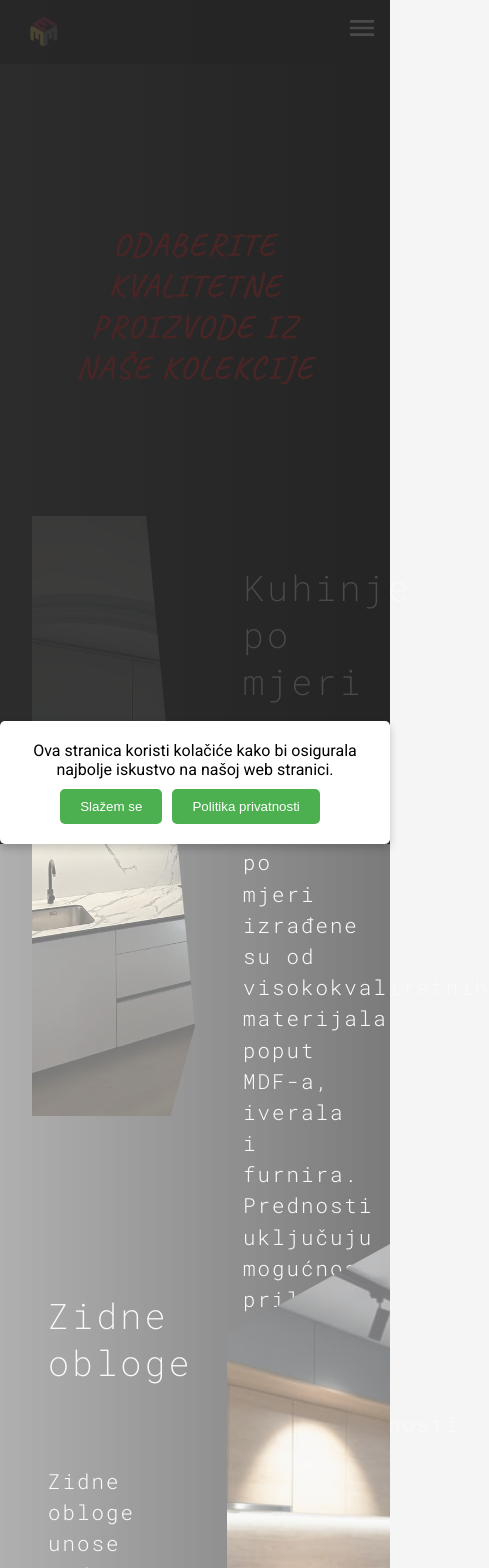
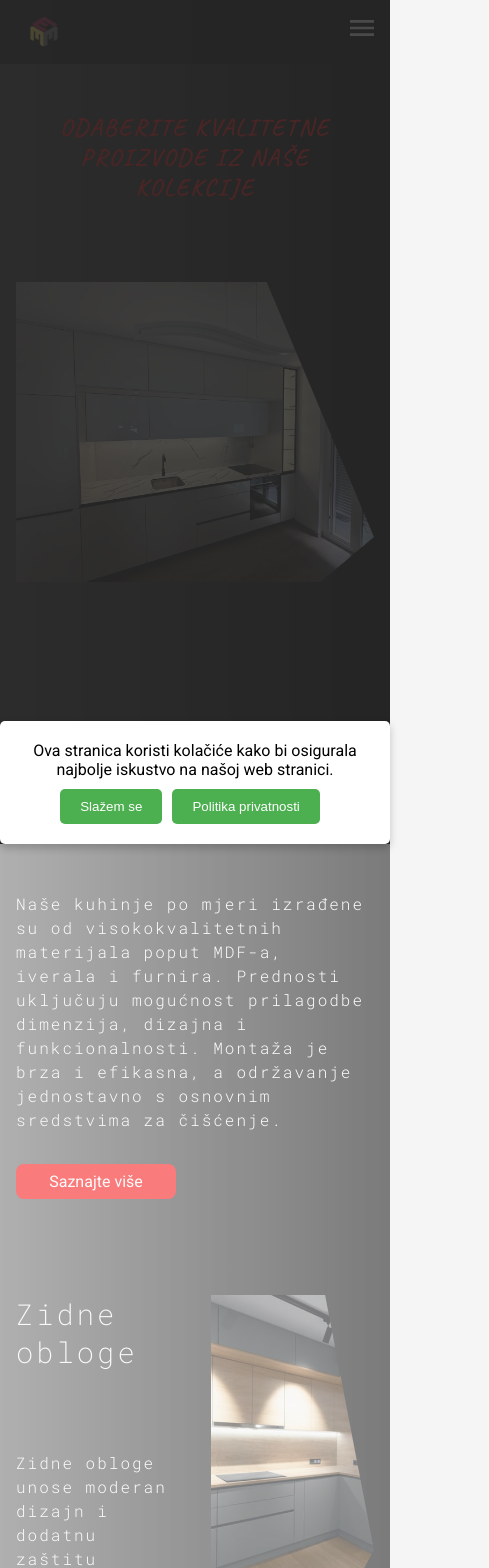
Before and after one commit to AlenZguric/in-3minterijeri, a React (Create React App) app: page /proizvodi in a window 390 px wide. Shown: the top 1568 px of the page, 489 px wide, since content can reach past the window. Built offline with nearby package versions, Linux system fonts and the light colour scheme; a web font is replaced by a local one.

Commit message:
"Updated KitchenComponent.css, KitchenComponent.scss, and galleryPage.css, scss files with changes to font sizes, padding, and margins."

```diff
--- a/src/styles/components/KitchenComponent.css
+++ b/src/styles/components/KitchenComponent.css
@@ -189,7 +189,7 @@
     font-size: 1.8rem;
   }
   .kitchen .kitchen-box .title-kitchen p {
-    font-size: 1.1rem;
+    font-size: 1rem;
   }
   .kitchen .kitchen-box .gallery .large-image {
     min-width: 400px;
--- a/src/styles/components/KitchenComponent.scss
+++ b/src/styles/components/KitchenComponent.scss
@@ -223,7 +223,7 @@
         }
 
         p {
-          font-size: 1.1rem;
+          font-size: 1rem;
         }
       }
 
--- a/src/styles/pages/galleryPage.css
+++ b/src/styles/pages/galleryPage.css
@@ -5,8 +5,8 @@
   flex-direction: column;
   width: 100%;
   min-height: 100vh;
-  background: #000000; /* fallback for old browsers */ /* Chrome 10-25, Safari 5.1-6 */
-  background: linear-gradient(to right, rgba(67, 67, 67, 0.7803921569), #000000); /* W3C, IE 10+/ Edge, Firefox 16+, Chrome 26+, Opera 12+, Safari 7+ */
+  background: #000000;
+  background: linear-gradient(to right, rgba(67, 67, 67, 0.7803921569), #000000);
 }
 .gallery-page main {
   display: flex;
@@ -53,29 +53,29 @@
   -webkit-clip-path: polygon(100% 0, 100% 0, 100% 100%, 0 68%, 0 15%);
           clip-path: polygon(100% 0, 100% 0, 100% 100%, 0 68%, 0 15%);
 }
-.gallery-page main .main-container .article-about-box-descriptions {
+.gallery-page main .main-container .article-about .article-about-box-descriptions {
   display: flex;
   flex-direction: column;
   width: 50%;
   padding: 3rem;
 }
-.gallery-page main .main-container .article-about-box-descriptions h2 {
+.gallery-page main .main-container .article-about .article-about-box-descriptions h2 {
   color: white;
   font-size: 2.2rem;
-  font-family: "roboto mono", sans-serif;
+  font-family: "Roboto Mono", sans-serif;
   letter-spacing: 3px;
   font-weight: 200;
   margin-bottom: 5rem;
 }
-.gallery-page main .main-container .article-about-box-descriptions p {
+.gallery-page main .main-container .article-about .article-about-box-descriptions p {
   font-size: 1.3rem;
   color: white;
   letter-spacing: 2px;
-  font-family: "roboto mono";
+  font-family: "Roboto Mono";
   line-height: 1.5;
   font-weight: 300;
 }
-.gallery-page main .main-container .article-about-box-descriptions a {
+.gallery-page main .main-container .article-about .article-about-box-descriptions a {
   text-decoration: none;
   margin-top: 2rem;
   border: 1 solid red;
@@ -86,7 +86,7 @@
   width: 10rem;
   text-align: center;
 }
-.gallery-page main .main-container .article-about-box {
+.gallery-page main .main-container .article-about .article-about-box {
   display: flex;
   flex-direction: column;
   width: 50%;
@@ -95,7 +95,7 @@
   margin-bottom: 10rem;
   overflow: hidden;
 }
-.gallery-page main .main-container .article-about-box img {
+.gallery-page main .main-container .article-about .article-about-box img {
   display: flex;
   width: 100%;
   height: 600px;
@@ -104,4 +104,101 @@
      object-fit: cover;
   -webkit-clip-path: polygon(0 0, 70% 0, 100% 85%, 85% 100%, 0 100%);
           clip-path: polygon(0 0, 70% 0, 100% 85%, 85% 100%, 0 100%);
+}
+
+@media (max-width: 480px) {
+  .gallery-page main {
+    margin-top: 4rem;
+    margin-bottom: 4rem;
+  }
+  .gallery-page main .main-container .title-section {
+    padding: 2rem;
+  }
+  .gallery-page main .main-container .title-section p {
+    font-size: 1.5rem;
+    margin-top: 1rem;
+    margin-bottom: 2rem;
+  }
+  .gallery-page main .main-container .article-about {
+    flex-direction: column;
+    height: auto;
+    margin-bottom: 4rem;
+  }
+  .gallery-page main .main-container .article-about .article-about-box-descriptions,
+  .gallery-page main .main-container .article-about .article-about-box {
+    width: 100%;
+    padding: 1rem;
+  }
+  .gallery-page main .main-container .article-about .article-about-box-descriptions h2,
+  .gallery-page main .main-container .article-about .article-about-box h2 {
+    font-size: 1.8rem;
+  }
+  .gallery-page main .main-container .article-about .article-about-box-descriptions p,
+  .gallery-page main .main-container .article-about .article-about-box p {
+    font-size: 1rem;
+  }
+  .gallery-page main .main-container .article-about .article-about-box img {
+    height: 300px;
+  }
+}
+@media (min-width: 481px) and (max-width: 767px) {
+  .gallery-page main {
+    margin-top: 6rem;
+    margin-bottom: 6rem;
+  }
+  .gallery-page main .main-container .title-section {
+    padding: 3rem;
+  }
+  .gallery-page main .main-container .title-section p {
+    font-size: 1.8rem;
+  }
+  .gallery-page main .main-container .article-about {
+    flex-direction: column;
+    height: auto;
+    margin-bottom: 6rem;
+  }
+  .gallery-page main .main-container .article-about .article-about-box-descriptions,
+  .gallery-page main .main-container .article-about .article-about-box {
+    width: 100%;
+    padding: 2rem;
+  }
+  .gallery-page main .main-container .article-about .article-about-box-descriptions h2,
+  .gallery-page main .main-container .article-about .article-about-box h2 {
+    font-size: 2rem;
+  }
+  .gallery-page main .main-container .article-about .article-about-box-descriptions p,
+  .gallery-page main .main-container .article-about .article-about-box p {
+    font-size: 1.1rem;
+  }
+  .gallery-page main .main-container .article-about .article-about-box img {
+    height: 400px;
+  }
+}
+@media (min-width: 768px) and (max-width: 991px) {
+  .gallery-page main {
+    margin-top: 7rem;
+    margin-bottom: 7rem;
+  }
+  .gallery-page main .main-container .title-section {
+    padding: 3.5rem;
+  }
+  .gallery-page main .main-container .title-section p {
+    font-size: 1.9rem;
+  }
+  .gallery-page main .main-container .article-about .article-about-box-descriptions,
+  .gallery-page main .main-container .article-about .article-about-box {
+    width: 100%;
+    padding: 2.5rem;
+  }
+  .gallery-page main .main-container .article-about .article-about-box-descriptions h2,
+  .gallery-page main .main-container .article-about .article-about-box h2 {
+    font-size: 2.1rem;
+  }
+  .gallery-page main .main-container .article-about .article-about-box-descriptions p,
+  .gallery-page main .main-container .article-about .article-about-box p {
+    font-size: 1.2rem;
+  }
+  .gallery-page main .main-container .article-about .article-about-box img {
+    height: 500px;
+  }
 }/*# sourceMappingURL=galleryPage.css.map */
--- a/src/styles/pages/galleryPage.scss
+++ b/src/styles/pages/galleryPage.scss
@@ -5,17 +5,8 @@
   flex-direction: column;
   width: 100%;
   min-height: 100vh;
-  background: #000000; /* fallback for old browsers */
-  background: -webkit-linear-gradient(
-    to right,
-    #43434317,
-    #00000000
-  ); /* Chrome 10-25, Safari 5.1-6 */
-  background: linear-gradient(
-    to right,
-    #434343c7,
-    #000000
-  ); /* W3C, IE 10+/ Edge, Firefox 16+, Chrome 26+, Opera 12+, Safari 7+ */
+  background: #000000;
+  background: linear-gradient(to right, #434343c7, #000000);
 
   main {
     display: flex;
@@ -36,6 +27,7 @@
         display: flex;
         flex-direction: column;
         padding: 4rem;
+
         p {
           font-size: 2rem;
           color: rgb(253, 0, 0);
@@ -43,12 +35,12 @@
           text-align: center;
           font-weight: 600;
           letter-spacing: 2px;
-          margin-top:  2rem ;
+          margin-top: 2rem;
           margin-bottom: 4rem;
         }
+      }
 
-      }
-      .article-about{
+      .article-about {
         display: flex;
         flex-direction: row;
         width: 100%;
@@ -56,72 +48,200 @@
         justify-content: space-between;
         margin-bottom: 8rem;
 
-        &:nth-child(even){
+        &:nth-child(even) {
           flex-direction: row-reverse;
-          img{
 
+          img {
             clip-path: polygon(100% 0, 100% 0, 100% 100%, 0 68%, 0 15%);
           }
         }
-        }
-        .article-about-box-descriptions{
+
+        .article-about-box-descriptions {
           display: flex;
           flex-direction: column;
           width: 50%;
           padding: 3rem;
-          h2{
+
+          h2 {
             color: white;
             font-size: 2.2rem;
-            font-family: 'roboto mono', sans-serif;
+            font-family: 'Roboto Mono', sans-serif;
             letter-spacing: 3px;
             font-weight: 200;
             margin-bottom: 5rem;
+          }
 
-          }
-          p{
+          p {
             font-size: 1.3rem;
             color: white;
             letter-spacing: 2px;
-            font-family: 'roboto mono';
+            font-family: 'Roboto Mono';
             line-height: 1.5;
             font-weight: 300;
           }
-          a{
+
+          a {
             text-decoration: none;
             margin-top: 2rem;
             border: 1 solid red;
-            border-radius: .5rem;
-            padding: .5rem ;
+            border-radius: 0.5rem;
+            padding: 0.5rem;
             color: white;
             background-color: red;
             width: 10rem;
             text-align: center;
-
+          }
         }
 
-        }
-
-        .article-about-box{
-
+        .article-about-box {
           display: flex;
-            flex-direction:column;
+          flex-direction: column;
           width: 50%;
           height: 100%;
           padding-left: 2rem;
           margin-bottom: 10rem;
           overflow: hidden;
-            img{
 
+          img {
             display: flex;
             width: 100%;
             height: 600px;
-               background-attachment:fixed;
+            background-attachment: fixed;
             object-fit: cover;
             clip-path: polygon(0 0, 70% 0, 100% 85%, 85% 100%, 0 100%);
-
-            }
-
           }
         }
       }
     }
+  }
+}
+
+// Small mobile (max-width: 480px)
+@media (max-width: 480px) {
+  .gallery-page {
+    main {
+      margin-top: 4rem;
+      margin-bottom: 4rem;
+
+      .main-container {
+        .title-section {
+          padding: 2rem;
+
+          p {
+            font-size: 1.5rem;
+            margin-top: 1rem;
+            margin-bottom: 2rem;
+          }
+        }
+
+        .article-about {
+          flex-direction: column;
+          height: auto;
+          margin-bottom: 4rem;
+
+          .article-about-box-descriptions,
+          .article-about-box {
+            width: 100%;
+            padding: 1rem;
+
+            h2 {
+              font-size: 1.8rem;
+            }
+
+            p {
+              font-size: 1rem;
+            }
+          }
+
+          .article-about-box img {
+            height: 300px;
+          }
+        }
+      }
+    }
+  }
+}
+
+// Middle mobile (481px - 767px)
+@media (min-width: 481px) and (max-width: 767px) {
+  .gallery-page {
+    main {
+      margin-top: 6rem;
+      margin-bottom: 6rem;
+
+      .main-container {
+        .title-section {
+          padding: 3rem;
+
+          p {
+            font-size: 1.8rem;
+          }
+        }
+
+        .article-about {
+          flex-direction: column;
+          height: auto;
+          margin-bottom: 6rem;
+
+          .article-about-box-descriptions,
+          .article-about-box {
+            width: 100%;
+            padding: 2rem;
+
+            h2 {
+              font-size: 2rem;
+            }
+
+            p {
+              font-size: 1.1rem;
+            }
+          }
+
+          .article-about-box img {
+            height: 400px;
+          }
+        }
+      }
+    }
+  }
+}
+
+// Tablet (768px - 991px)
+@media (min-width: 768px) and (max-width: 991px) {
+  .gallery-page {
+    main {
+      margin-top: 7rem;
+      margin-bottom: 7rem;
+
+      .main-container {
+        .title-section {
+          padding: 3.5rem;
+
+          p {
+            font-size: 1.9rem;
+          }
+        }
+
+        .article-about {
+          .article-about-box-descriptions,
+          .article-about-box {
+            width: 100%;
+            padding: 2.5rem;
+
+            h2 {
+              font-size: 2.1rem;
+            }
+
+            p {
+              font-size: 1.2rem;
+            }
+          }
+
+          .article-about-box img {
+            height: 500px;
+          }
+        }
+      }
+    }
+  }
+}
```
Also changed, not shown: 2 other files (tests, documents, lock files or other folders). Lines whose indentation alone changed are shown as unchanged.
